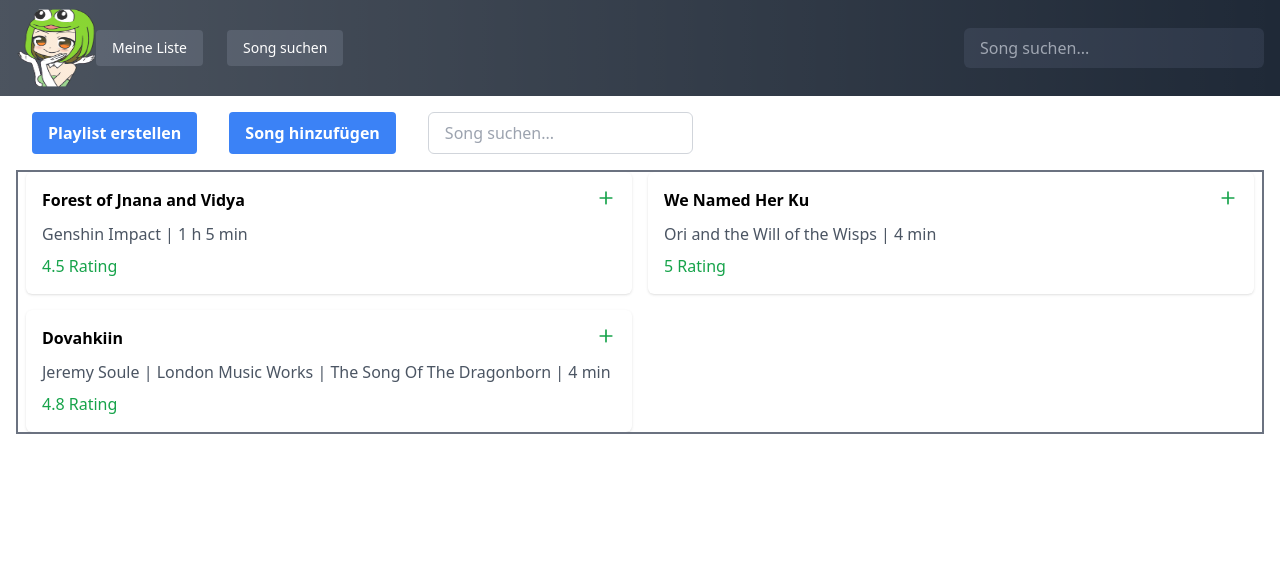
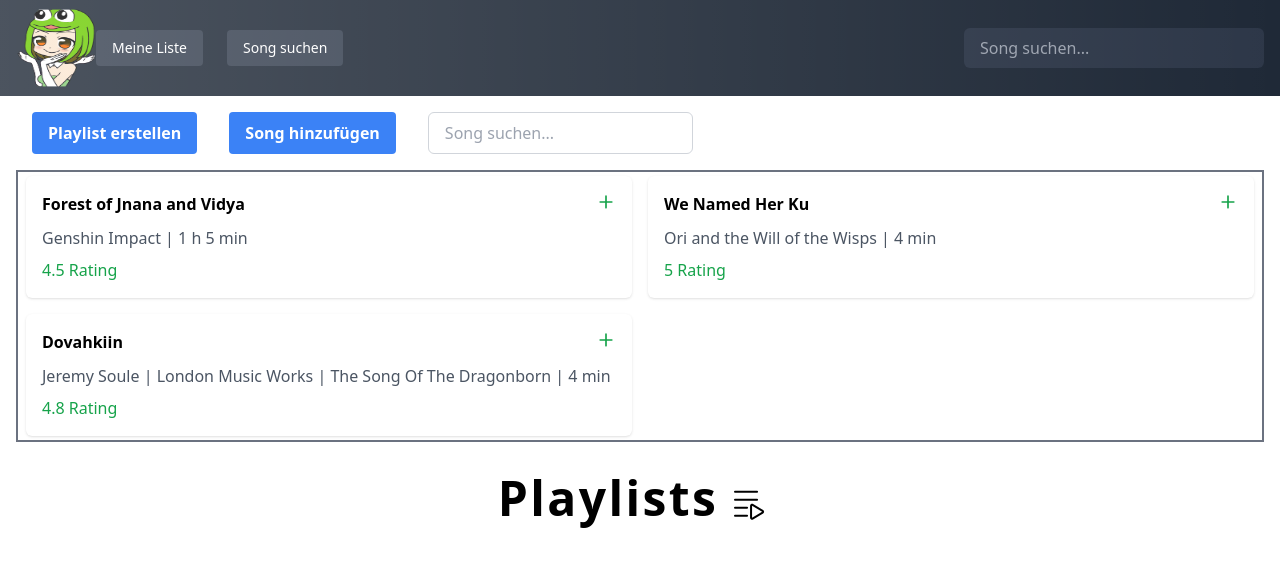
Before and after one commit to dominictosku/Mongo-Python, a Vue app in the folder jukebox/: page /lists in a window 1280 px wide. Shown: the top 566 px of the page. Built offline with nearby package versions, Linux system fonts and the light colour scheme.

Commit message:
feat: playlists title

```diff
--- a/jukebox/src/views/ListsView.vue
+++ b/jukebox/src/views/ListsView.vue
@@ -7,12 +7,41 @@
             <button @click="addSong" class="btn w-full my-4 sm:w-auto sm:my-0 sm:mx-4">
                 Song hinzufügen
             </button>
-            <input type="text" class="search w-full sm:w-auto sm:mx-4" placeholder="Song suchen...">
+            <input v-model="inputSearch" type="text" class="search w-full sm:w-auto sm:mx-4" placeholder="Song suchen...">
         </div>
-        <div class="grid grid-cols-1 md:grid-cols-2 gap-4 max-h-[405px] overflow-y-auto border-2 border-gray-500 px-2" :class="filteredSongs == null ? 'py-1' : ''">
-            <div v-for="song in filteredSongs" :key="song.id" class="bg-white rounded-md shadow p-4">
+        <div class="grid grid-cols-1 md:grid-cols-2 gap-4 max-h-[405px] overflow-y-auto border-2 border-gray-500 px-2"
+            :class="filteredSongs == null ? 'py-1' : ''">
+            <div v-for="song in songsListPlaylist" :key="song.id" class="bg-white rounded-md shadow p-4">
                 <Song :song="song" :showCRUDButtons="false" />
             </div>
+        </div>
+        <div>
+            <h1 class="flex justify-center text-5xl py-8 font-bold tracking-wider waving-text">
+                <span>Playlists</span>
+                <span class="mx-4 mt-4">
+                    <svg xmlns="http://www.w3.org/2000/svg" width="32" height="32" viewBox="0 0 15.944 15.266">
+                        <g id="Komponente_1_1" data-name="Komponente 1 – 1" transform="translate(0.5 0.5)">
+                            <line id="Linie_1" data-name="Linie 1" x2="11" fill="none" stroke="#000" stroke-linecap="round"
+                                stroke-width="1" />
+                            <line id="Linie_2" data-name="Linie 2" x2="11" transform="translate(0 4)" fill="none"
+                                stroke="#000" stroke-linecap="round" stroke-width="1" />
+                            <line id="Linie_3" data-name="Linie 3" x2="6" transform="translate(0 8)" fill="none"
+                                stroke="#000" stroke-linecap="round" stroke-width="1" />
+                            <line id="Linie_4" data-name="Linie 4" x2="6" transform="translate(0 12)" fill="none"
+                                stroke="#000" stroke-linecap="round" stroke-width="1" />
+                            <g id="Polygon_1" data-name="Polygon 1" transform="translate(13.5 7) rotate(90)" fill="#fff"
+                                stroke-linecap="round" stroke-linejoin="round">
+                                <path
+                                    d="M 6.883100032806396 5.5 L 6 5.5 L -4.440892098500626e-16 5.5 L -0.8830999732017517 5.5 L -0.4287500083446503 4.74275016784668 L 2.571249961853027 -0.2572500109672546 L 3 -0.9718300104141235 L 3.428750038146973 -0.2572500109672546 L 6.428750038146973 4.74275016784668 L 6.883100032806396 5.5 Z"
+                                    stroke="none" />
+                                <path
+                                    d="M 3 0 L 0 5 L 6 5 L 3 0 M 3 -1 C 3.35125994682312 -1 3.676769971847534 -0.8157000541687012 3.857490062713623 -0.5145001411437988 L 6.857490062713623 4.485499858856201 C 7.042850017547607 4.794429779052734 7.047709941864014 5.179190158843994 6.870200157165527 5.492700099945068 C 6.692689895629883 5.806210041046143 6.360270023345947 6 6 6 L 0 6 C -0.3602700233459473 6 -0.6926898956298828 5.806210041046143 -0.8702001571655273 5.492700099945068 C -1.047709941864014 5.179190158843994 -1.042850017547607 4.794429779052734 -0.857490062713623 4.485499858856201 L 2.142509937286377 -0.5145001411437988 C 2.323230028152466 -0.8157000541687012 2.64874005317688 -1 3 -1 Z"
+                                    stroke="none" fill="#000" />
+                            </g>
+                        </g>
+                    </svg>
+                </span>
+            </h1>
         </div>
     </div>
 </template>
@@ -47,7 +76,7 @@ const songs = ref([
     },
 ])
 
-const filteredSongs = computed(() => {
+const songsListPlaylist = computed(() => {
     return songs.value.filter(x => x.name.toLowerCase().includes(inputSearch.value.toLowerCase()))
 })
 
```
